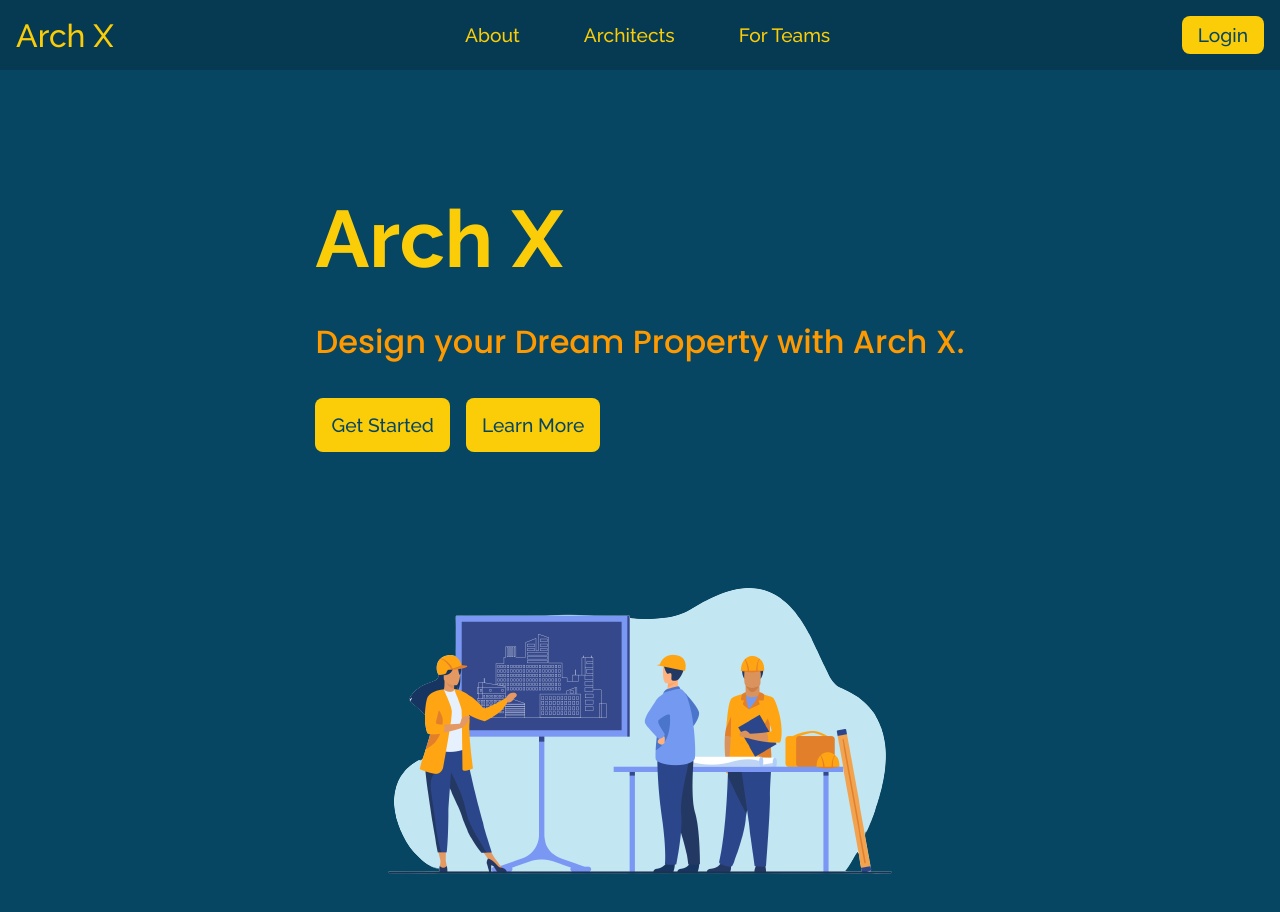
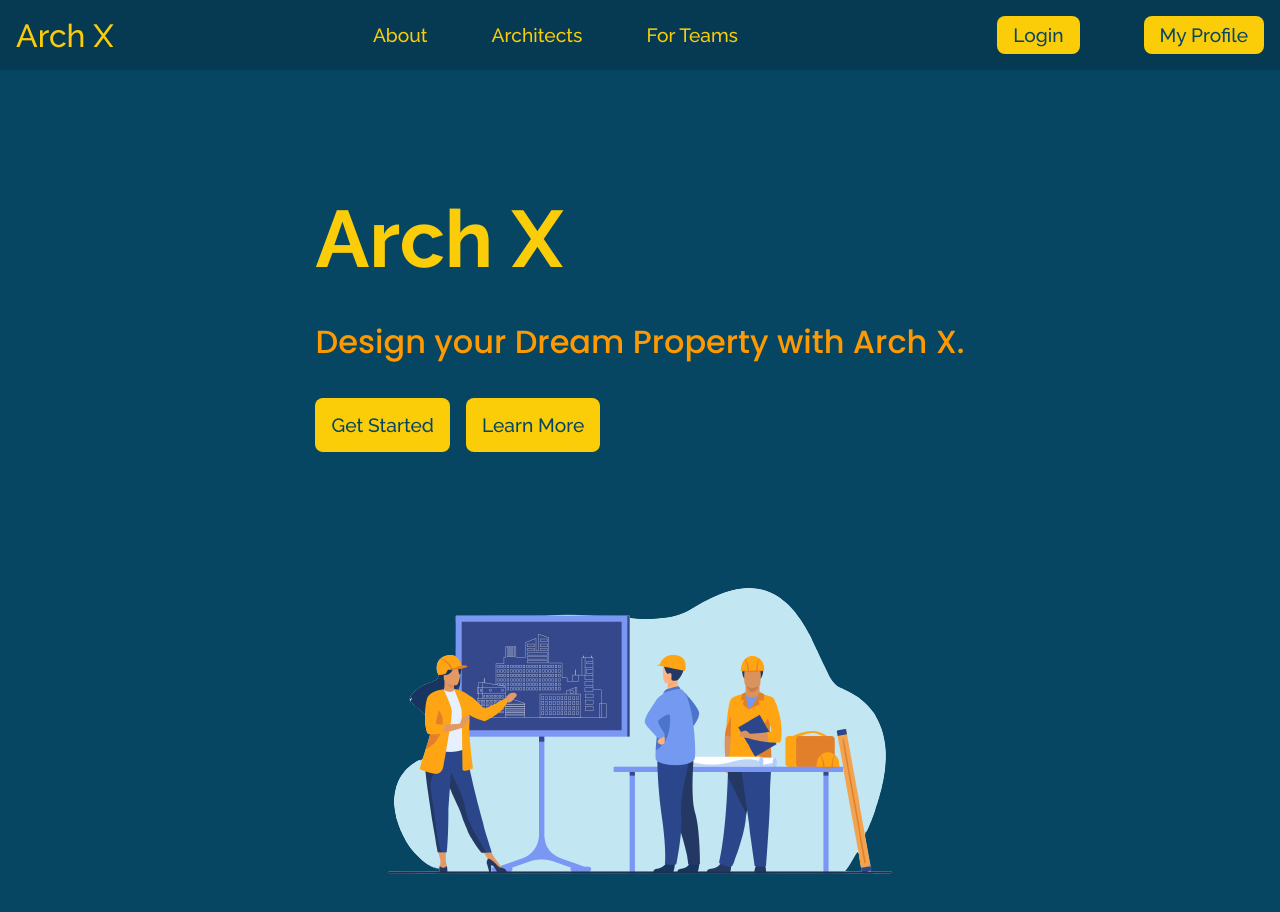
Before and after one commit to jaison080/jericho, a Next.js app: page / in a window 1280 px wide. Shown: the top 912 px of the page. Built offline with nearby package versions, Linux system fonts and the light colour scheme.

Commit message:
Removed Profile Bug

```diff
--- a/src/components/Navbar/Navbar.js
+++ b/src/components/Navbar/Navbar.js
@@ -57,6 +57,14 @@ function Navbar() {
 
         <div className={styles.navbar__links}>
           <div className={styles.login_btn}>Login</div>
+          <div
+            className={styles.login_btn}
+            onClick={() => {
+              router.push("/profile");
+            }}
+          >
+            My Profile
+          </div>
         </div>
       </div>
       <Drawer
@@ -111,6 +119,15 @@ function Navbar() {
 
               <div className={styles.navbar__links_1}>
                 <div className={styles.login_btn_1}>Login</div>
+                <div
+                  className={styles.login_btn}
+                  onClick={() => {
+                    router.push("/profile");
+                    handleDrawerClose();
+                  }}
+                >
+                  My Profile
+                </div>
               </div>
             </div>
           </div>
```
